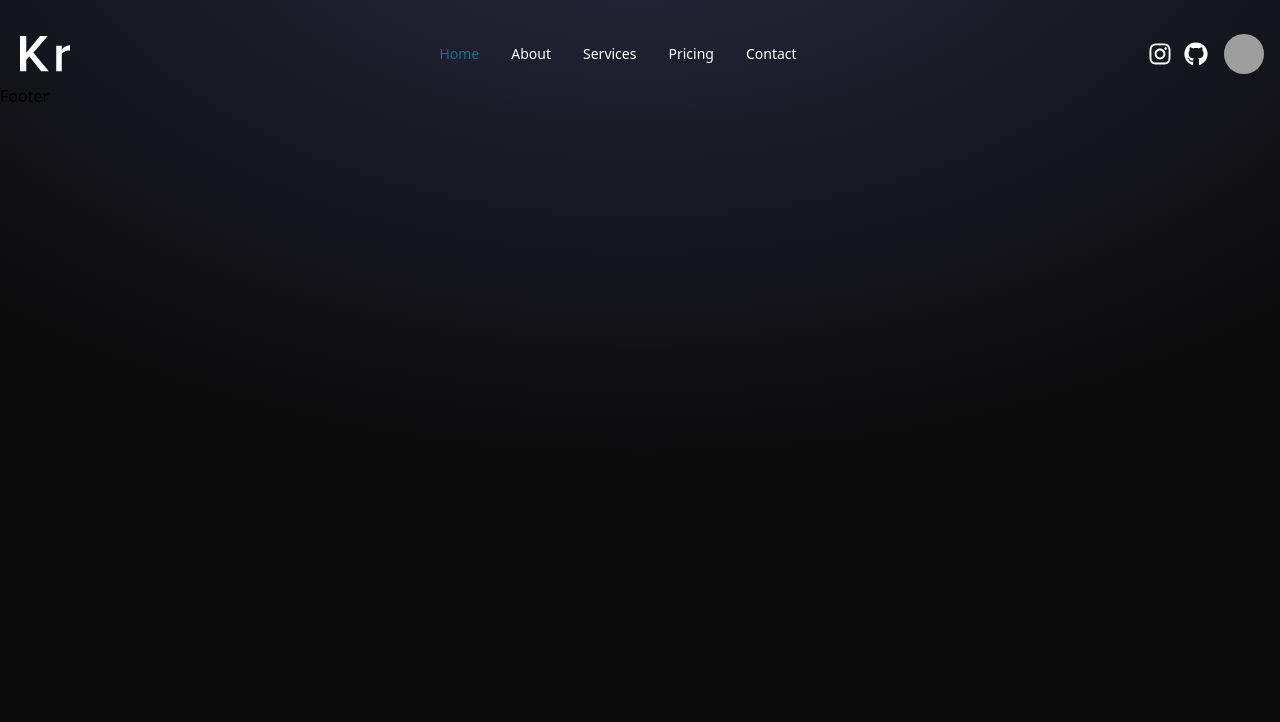
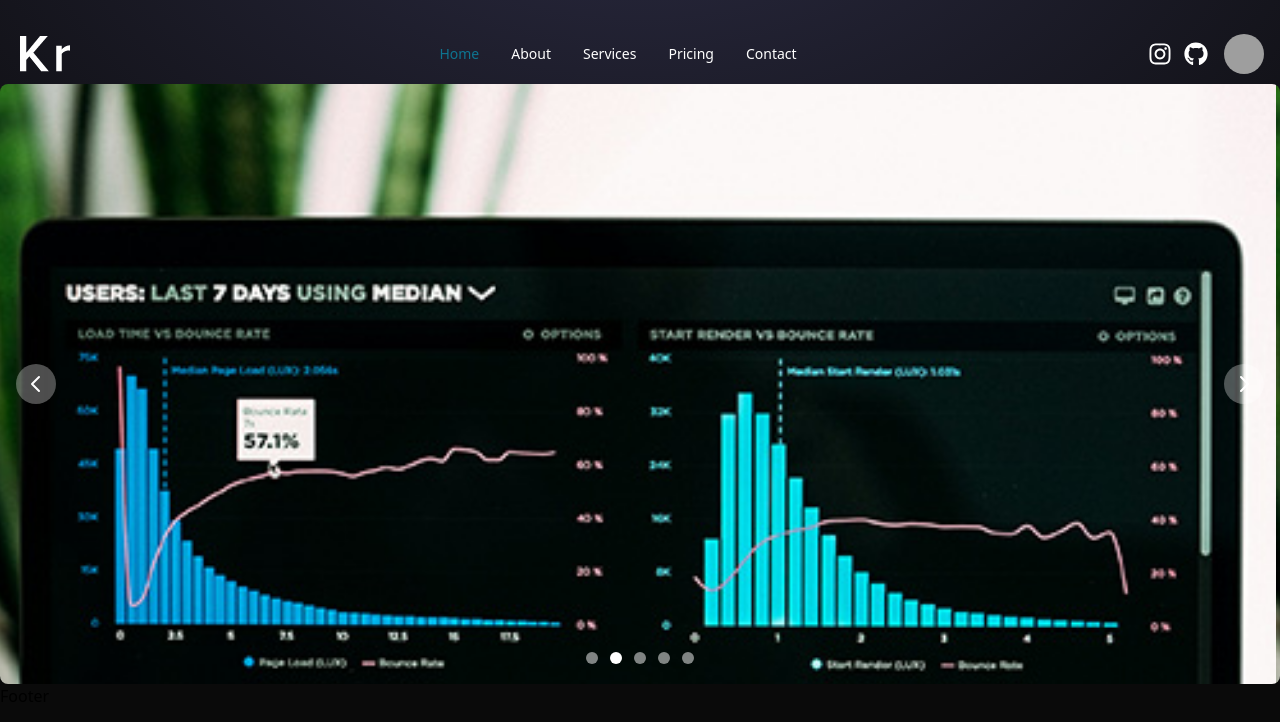
Before and after one commit to sakirmohammad775/matrimony-client-site, a React (Vite) app: page / in a window 1280 px wide. Shown: the top 722 px of the page. Built offline with nearby package versions, Linux system fonts and the light colour scheme; grey boxes are pictures that could not be loaded.

Commit message:
add the navbar section fully

```diff
--- /dev/null
+++ b/src/Home/Banner/Banner.jsx
@@ -0,0 +1,20 @@
+import { Carousel } from "flowbite-react";
+import image from "../../assets/project-1.jpg"
+
+const Banner = () => {
+  return (
+    <>
+      <div className="h-96 sm:h-[600px] xl:h-[600px]">
+        <Carousel slideInterval={5000}>
+          <img src={image} />
+          <img src={image} />
+          <img src={image} />
+          <img src={image} />
+          <img src={image} />
+        </Carousel>
+      </div>
+    </>
+  );
+};
+
+export default Banner;
--- a/src/Home/Home/Home.jsx
+++ b/src/Home/Home/Home.jsx
@@ -1,10 +1,11 @@
+import Banner from "../Banner/Banner";
 
 
 
 const Home = () => {
     return (
         <>
-
+        <Banner></Banner>
         </>
     );
 };
--- a/src/Main/Main.jsx
+++ b/src/Main/Main.jsx
@@ -1,4 +1,5 @@
 
+import { Outlet } from "react-router-dom";
 import Footer from "../Footer/Footer";
 import NavbarTop from "../Navbar/NavbarTop";
 const Main = () => {
@@ -10,6 +11,7 @@ const Main = () => {
                 </div>
                 <div className="max-w-screen-xl mx-auto">
                     <NavbarTop></NavbarTop>
+                    <Outlet></Outlet>
                     <Footer></Footer>
                 </div>
             </div>
```
